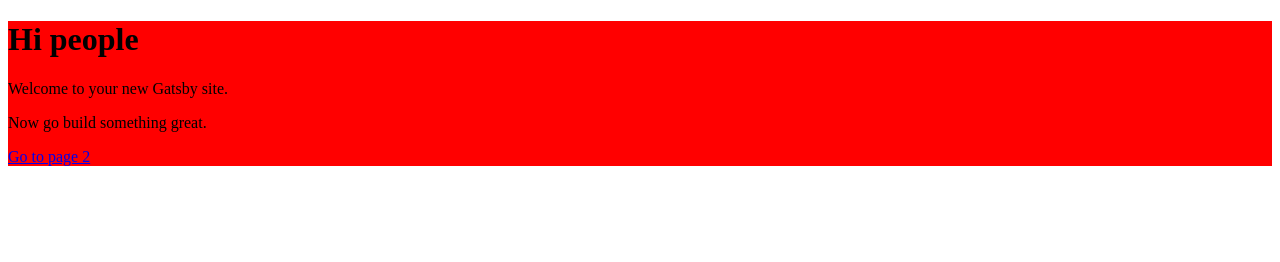
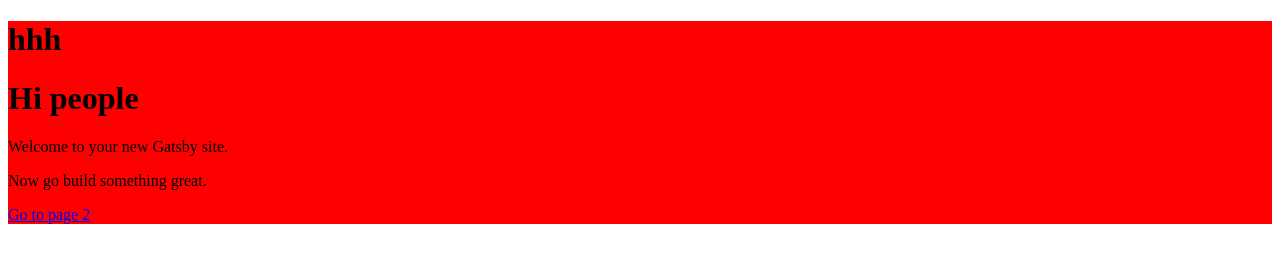
Before and after one commit to jimmynames/rareCandy, a Gatsby site in the folder gatsby-site/: page / in a window 1280 px wide. Built offline with nearby package versions, Linux system fonts and the light colour scheme; Gatsby itself is replaced by a stand-in of ours.

Commit message:
cant seem to get styles to carry over from comp

```diff
--- /dev/null
+++ b/gatsby-site/src/components/index.js
@@ -0,0 +1,19 @@
+import React from "react"
+const styled = require('styled-components').default
+import PropTypes from "prop-types"
+import Helmet from "react-helmet"
+
+const notlol = styled.div`
+    background-color: purple;
+    height: 666px;
+    width: 100%;
+    border: 2px solid white;
+`
+
+export default class Loll extends React.Component {
+  render() {
+    return (
+      <notlol style={{background: 'blue'}}><h1>hhh</h1></notlol>
+    )
+  }
+}
--- a/gatsby-site/src/pages/index.js
+++ b/gatsby-site/src/pages/index.js
@@ -2,6 +2,7 @@ import React from "react"
 import Link from "gatsby-link"
 import Helmet from "react-helmet"
 const styled = require('styled-components').default
+import Loll from "../components/index.js"
 
 const Page = styled.div`
   width: 100%;
@@ -13,6 +14,7 @@ export default class Index extends React.Component {
   render() {
     return (
       <Page>
+      <Loll />
         <h1>Hi people</h1>
         <p>Welcome to your new Gatsby site.</p>
         <p>Now go build something great.</p>
```
Also changed, not shown: gatsby-site/src/layouts/index.js (+5 -3 lines).
